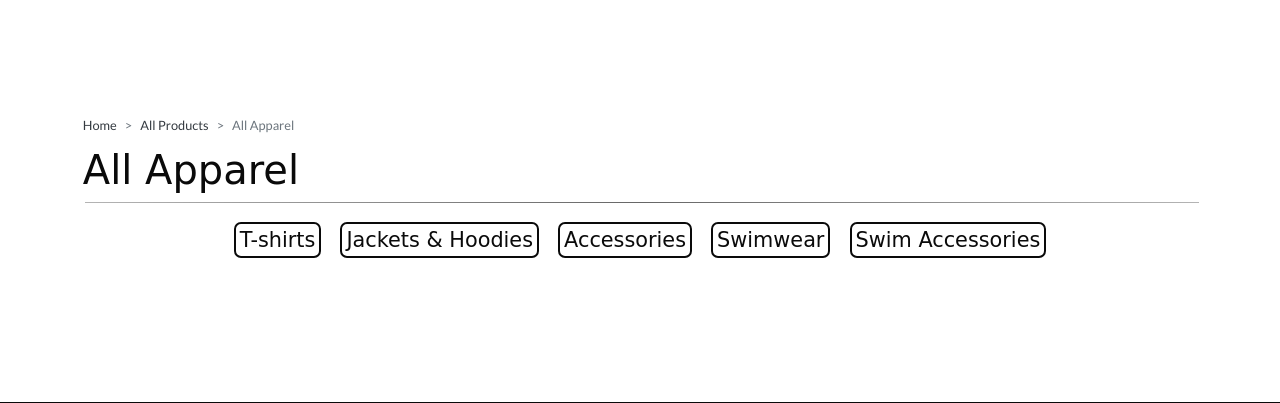
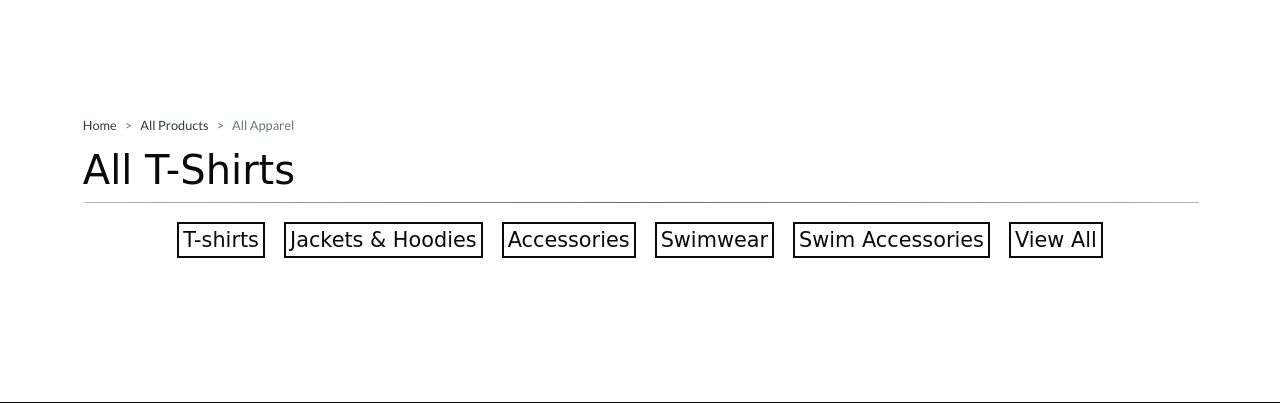
Before and after one commit to rebeccatraceyt/delphin_lifesavingclub, a Django app: page /shop/all_apparel?category=tshirts in a window 1280 px wide. Shown: the part 77-480 px from the top of the page. Run offline with Django 3.2, Linux system fonts and the light colour scheme; data comes from the database, SQL or seed files in the repository; both versions use the stored data as it was after the commit; data that the repository does not hold is empty; parts of the project's set-up code (start-up, migrations or seed data) failed here and were passed over; some libraries are stand-ins or nearby versions; some web fonts are replaced.

Commit message:
Add category queries to shop templates

```diff
--- a/shop/templates/shop/all_apparel.html
+++ b/shop/templates/shop/all_apparel.html
@@ -22,7 +22,21 @@
         <!-- Page Header -->
         <div class="row">
             <div class="col-12 page-title">
-                <h3>All Apparel</h3>
+                <!-- Conditional Page Titles
+                    ref: https://tinyurl.com/jfktjads-->
+                {% if request.get_full_path == '/shop/all_apparel?category=tshirts' %}
+                    <h3>All T-Shirts</h3>
+                {% elif request.get_full_path == '/shop/all_apparel?category=jacket_hoodies' %}
+                    <h3>All Jackets & Hoodies</h3>
+                {% elif request.get_full_path == '/shop/all_apparel?category=accessories' %}
+                    <h3>All Accessories</h3>
+                {% elif request.get_full_path == '/shop/all_apparel?category=swimwear' %}
+                    <h3>All Swimwear</h3>
+                {% elif request.get_full_path == '/shop/all_apparel?category=swim_accessories' %}
+                    <h3>All Swim Accessories</h3>
+                {% else %}
+                    <h3>All Apparel</h3>
+                {% endif %}
                 <hr class="section-divider">
             </div>
             <div class="col-12 d-flex d-lg-none category-dropdown">
@@ -31,20 +45,23 @@
                         Refine By Category
                     </button>
                     <div class="dropdown-menu dropdown-menu-right category-items" aria-labelledby="courseDropdown">
-                        <a class="dropdown-item" href="#">T-shirts</a>
-                        <a class="dropdown-item" href="#">Jackets & Hoodies</a>
-                        <a class="dropdown-item" href="#">Accessories</a>
-                        <a class="dropdown-item" href="#">Swimwear</a>
-                        <a class="dropdown-item" href="#">Swim Accessories</a>
+                        <a class="dropdown-item" href="{% url 'all_apparel' %}?category=tshirts">T-shirts</a>
+                        <a class="dropdown-item" href="{% url 'all_apparel' %}?category=jacket_hoodies">Jackets & Hoodies</a>
+                        <a class="dropdown-item" href="{% url 'all_apparel' %}?category=accessories">Accessories</a>
+                        <a class="dropdown-item" href="{% url 'all_apparel' %}?category=swimwear">Swimwear</a>
+                        <a class="dropdown-item" href="{% url 'all_apparel' %}?category=swim_accessories">Swim Accessories</a>
+                        <div class="dropdown-divider"></div>
+                        <a class="dropdown-item font-weight-bolder" href="{% url 'all_apparel' %}">View All</a>
                     </div>
                 </div>
             </div>
             <div class="col-12 d-none d-lg-block category-links text-center">
-                <a href="" >T-shirts</a>
-                <a href="">Jackets & Hoodies</a>
-                <a href="">Accessories</a>
-                <a href="">Swimwear</a>
-                <a href="">Swim Accessories</a>
+                <a href="{% url 'all_apparel' %}?category=tshirts" >T-shirts</a>
+                <a href="{% url 'all_apparel' %}?category=jacket_hoodies">Jackets & Hoodies</a>
+                <a href="{% url 'all_apparel' %}?category=accessories">Accessories</a>
+                <a href="{% url 'all_apparel' %}?category=swimwear">Swimwear</a>
+                <a href="{% url 'all_apparel' %}?category=swim_accessories">Swim Accessories</a>
+                <a href="{% url 'all_apparel' %}">View All</a>
             </div>
         </div>
 
--- a/shop/templates/shop/search_shop.html
+++ b/shop/templates/shop/search_shop.html
@@ -71,6 +71,11 @@
                     </div>
                 </div>
             {% else %}
+                <div class="col-12">
+                    <p>
+                        {{ products|length }} Products{% if search_term %} found for "{{ search_term }}"{% endif %}
+                    </p>
+                </div>
                 {% for product in products %}
                     <div class="col-12 col-md-6 col-lg-4 col-xl-3 p-3 px-md-1">
                         <div class="row product-card">
--- a/shop/views.py
+++ b/shop/views.py
@@ -2,7 +2,7 @@ from django.shortcuts import render, get_object_or_404, redirect, reverse
 from queryset_sequence import QuerySetSequence
 from django.contrib import messages
 from django.db.models import Q
-from .models import Course, Apparel
+from .models import Course, Apparel, Category, AgeRange
 
 
 # ------ All Products ------
@@ -70,9 +70,17 @@ def all_courses(request):
     """
 
     courses = Course.objects.all()
+    age_range = None
+
+    if request.GET:
+        if 'age_range' in request.GET:
+            age_range = request.GET['age_range'].split(',')
+            courses = courses.filter(age_range__name__in=age_range)
+            age_range = AgeRange.objects.filter(name__in=age_range)
 
     context = {
-        'courses': courses
+        'courses': courses,
+        'age_range': age_range,
     }
 
     return render(request, 'shop/all_courses.html', context)
@@ -100,9 +108,17 @@ def all_apparel(request):
     """
 
     apparel = Apparel.objects.all()
+    categories = None
+
+    if request.GET:
+        if 'category' in request.GET:
+            categories = request.GET['category'].split(',')
+            apparel = apparel.filter(category__name__in=categories)
+            categories = Category.objects.filter(name__in=categories)
 
     context = {
-        'apparel': apparel
+        'apparel': apparel,
+        'current_category': categories,
     }
 
     return render(request, 'shop/all_apparel.html', context)
--- a/static/css/base.css
+++ b/static/css/base.css
@@ -212,12 +212,12 @@ ol.breadcrumb {
     padding: 4px;
     margin: 0 10px;
     width: 100%;
-    border-radius: 5px;
     transition: all 0.5s ease 0s;
 }
 .category-links a:hover,
 .category-links a:focus {
-    font-weight: bold;
+    background-color: var(--black);
+    color: var(--white);
 }
 .category-dropdown {
     justify-content: flex-end;
@@ -232,6 +232,7 @@ ol.breadcrumb {
 .category-toggle:focus {
     background-color: var(--black);
     color: var(--white);
+    font-size: .8rem;
 }
 .category-items .dropdown-item {
     font-family: var(--body-font);
@@ -373,6 +374,13 @@ ol.breadcrumb {
         font-size: 1.8rem;
     }
 
+    /* -- Shop Pages -- */
+    .category-toggle,
+    .category-toggle:hover,
+    .category-toggle:focus {
+        font-size: .9rem;
+    }
+
     /* -- Individual Product Pages -- */
     .detail-price {
         text-align: left;
```
Also changed, not shown: shop/fixtures/category.json (+5 -5 lines), shop/templates/shop/all_courses.html (+24 -9 lines).
